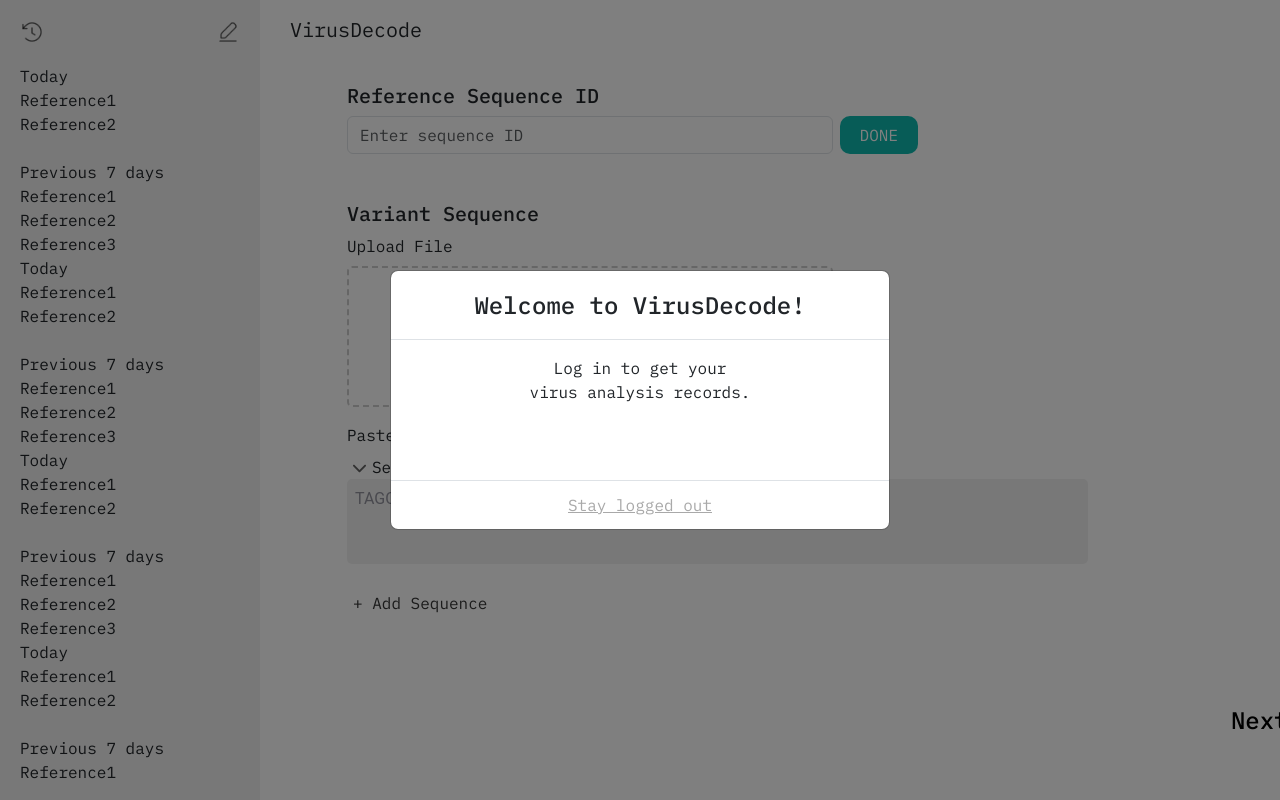
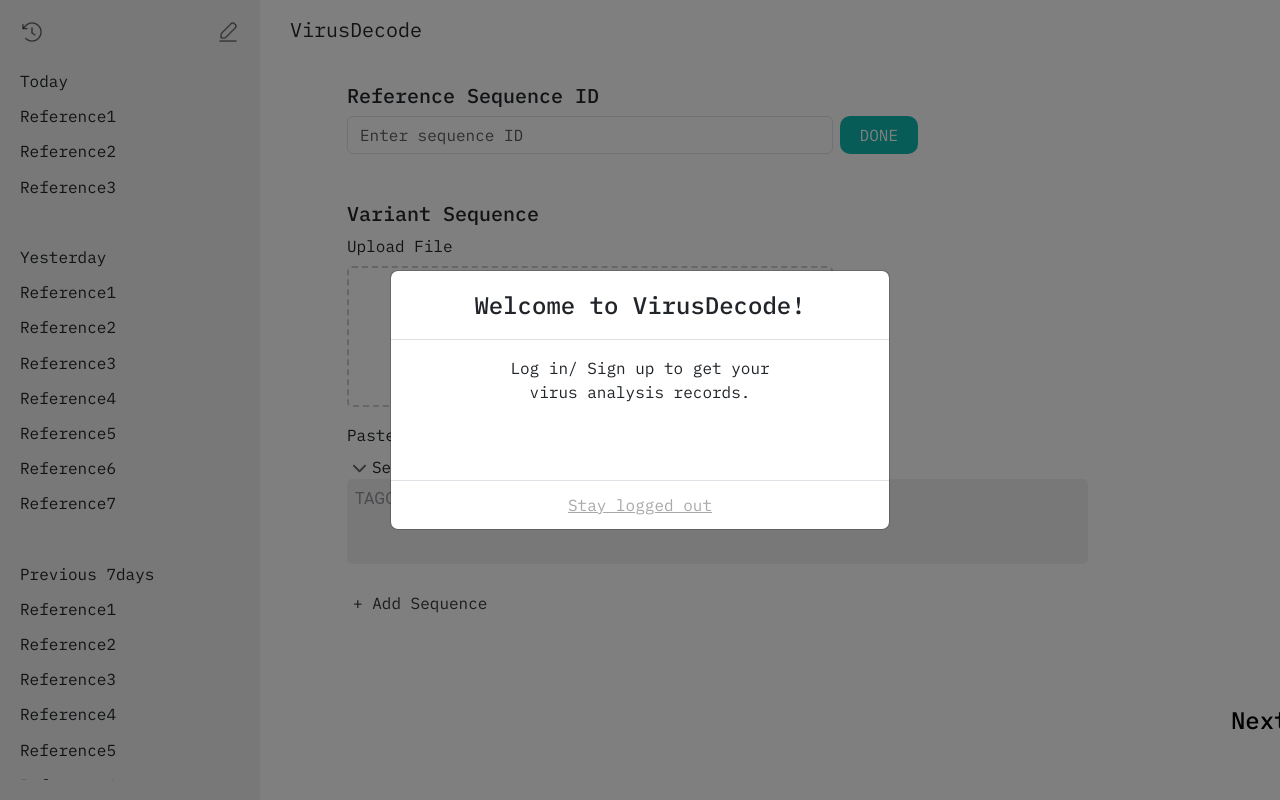
Before and after one commit to VirusDecode-project/VirusDecode, a React (Create React App) app in the folder frontend/: page /inputSeq in a window 1280 px wide. Shown: the top 800 px of the page. Built offline with nearby package versions, Linux system fonts and the light colour scheme.

Commit message:
주석처리로 한 부분들 삭제전 찐막 커밋

```diff
--- a/frontend/src/App.css
+++ b/frontend/src/App.css
@@ -121,4 +121,5 @@
   flex-grow: 1; /* Flex-grow로 남은 공간 차지 */
   overflow-y: auto;
   text-align: left;
+  line-height: 2.2;
 }
--- a/frontend/src/App.js
+++ b/frontend/src/App.js
@@ -1,12 +1,9 @@
 import './App.css';
 import 'bootstrap/dist/css/bootstrap.min.css';
-import { Navbar, Container } from 'react-bootstrap';
-import logo from './logo.png';//이거 퍼블릭 폴더에 넣기
+import logo from './logo.png';
 import { Routes, Route, useNavigate, useLocation} from 'react-router-dom'
-
 import InputSeq from './pages/inputSeq.js'
 import Analysis from './pages/analysis.js'
-
 import { React, useState, useEffect } from 'react';
 import historyIcon from './history.png';
 import editIcon from './edit.png';
@@ -52,51 +49,32 @@ function App() {
           <div>Today</div>
           <div>Reference1</div>
           <div>Reference2</div>
+          <div>Reference3</div>
           <br />
-          <div>Previous 7 days</div>
+          <div>Yesterday</div>
           <div>Reference1</div>
           <div>Reference2</div>
           <div>Reference3</div>
-          <div>Today</div>
-          <div>Reference1</div>
-          <div>Reference2</div>
+          <div>Reference4</div>
+          <div>Reference5</div>
+          <div>Reference6</div>
+          <div>Reference7</div>
+
           <br />
-          <div>Previous 7 days</div>
+          <div>Previous 7days</div>
           <div>Reference1</div>
           <div>Reference2</div>
           <div>Reference3</div>
-          <div>Today</div>
-          <div>Reference1</div>
-          <div>Reference2</div>
-          <br />
-          <div>Previous 7 days</div>
-          <div>Reference1</div>
-          <div>Reference2</div>
-          <div>Reference3</div>
-          <div>Today</div>
-          <div>Reference1</div>
-          <div>Reference2</div>
-          <br />
-          <div>Previous 7 days</div>
-          <div>Reference1</div>
-          <div>Reference2</div>
-          <div>Reference3</div>
-          <div>Today</div>
-          <div>Reference1</div>
-          <div>Reference2</div>
-          <br />
-          <div>Previous 7 days</div>
-          <div>Reference1</div>
-          <div>Reference2</div>
-          <div>Reference3</div>
-          <div>Today</div>
-          <div>Reference1</div>
-          <div>Reference2</div>
-          <br />
-          <div>Previous 7 days</div>
-          <div>Reference1</div>
-          <div>Reference2</div>
-          <div>Reference3</div>
+          <div>Reference4</div>
+          <div>Reference5</div>
+          <div>Reference6</div>
+          <div>Reference7</div>
+          <div>Reference8</div>
+          <div>Reference9</div>
+          <div>Referencea</div>
+          <div>Referenceb</div>
+          <div>Referencec</div>
+
 
 
         </div>
--- a/frontend/src/pages/analysis.js
+++ b/frontend/src/pages/analysis.js
@@ -1,10 +1,8 @@
-import { Nav, Offcanvas } from 'react-bootstrap';
+import { Nav } from 'react-bootstrap';
 import { useNavigate } from 'react-router-dom';
 import React, { useState, useEffect } from 'react';
 import loadingImage from './loading.png';
 import './analysis.css';
-import historyIcon from './history.png';
-import editIcon from './edit.png';
 
 function Analysis() {
     let [tab, setTab] = useState(0)
--- a/frontend/src/pages/inputSeq.js
+++ b/frontend/src/pages/inputSeq.js
@@ -1,38 +1,33 @@
 import { useState, useEffect } from 'react';
-import { Button, Modal, Form, Offcanvas, Row, Col } from 'react-bootstrap';
+import { Button, Modal, Form, Row, Col } from 'react-bootstrap';
 import { useNavigate } from 'react-router-dom';
 import GoogleLoginButton from '../GoogleLoginButton.js'; // 경로 확인
 import './inputSeq.css';
 import { FontAwesomeIcon } from '@fortawesome/react-fontawesome';
-import { faFile, faChevronDown, faChevronRight, faTrash } from '@fortawesome/free-solid-svg-icons';
+import { faChevronDown, faChevronRight, faTrash } from '@fortawesome/free-solid-svg-icons';
 import uploadIcon from './upload_icon.png';
 
 function InputSeq() {
   let navigate = useNavigate();
 
-  const [uploadedFiles, setUploadedFiles] = useState([]);
-  const handleFileChange = (event) => {
-    const files = Array.from(event.target.files);
-    setUploadedFiles((prevFiles) => [...prevFiles, ...files.map(file => file.name)]);
-  };
+  //const [uploadedFiles, setUploadedFiles] = useState([]);
+  // const handleFileChange = (event) => {
+  //   const files = Array.from(event.target.files);
+  //   setUploadedFiles((prevFiles) => [...prevFiles, ...files.map(file => file.name)]);
+  // };
 
-  const [pastedSequences, setPastedSequences] = useState([]);
-  const [currentSequence, setCurrentSequence] = useState('');
-  const handleAddSequence = () => {
-    if (currentSequence.trim() !== '') {
-      setPastedSequences((prevSequences) => [...prevSequences, currentSequence]);
-      setCurrentSequence('');
-    }
-  };
-
-
-  // const handleClose = () => setShow(false);
-  // const handleShow = () => setShow(true);
+  // const [pastedSequences, setPastedSequences] = useState([]);
+  // const [currentSequence, setCurrentSequence] = useState('');
+  // const handleAddSequence = () => {
+  //   if (currentSequence.trim() !== '') {
+  //     setPastedSequences((prevSequences) => [...prevSequences, currentSequence]);
+  //     setCurrentSequence('');
+  //   }
+  // };
 
   const [showModal, setShowModal] = useState(false);
   const handleCloseModal = () => setShowModal(false);
 
-  // const [show, setShow] = useState(true);
 
   useEffect(() => {
     setShowModal(true);
@@ -43,7 +38,7 @@ function InputSeq() {
 
   /*-----------다솔님 코드 구현 함수, 변수---------------*/
   const [editingFileIndex, setEditingFileIndex] = useState(null);
-  // const [uploadedFiles, setUploadedFiles] = useState([]);   이미 있음
+  const [uploadedFiles, setUploadedFiles] = useState([]);
   const [sequences, setSequences] = useState([{ id: 1, name: 'Sequence 1', value: '', visible: true }]);
   const [editingId, setEditingId] = useState(null);
   const [nextId, setNextId] = useState(2);
@@ -247,7 +242,7 @@ function InputSeq() {
           <Modal.Title>Welcome to VirusDecode!</Modal.Title>
         </Modal.Header>
         <Modal.Body className="modal-body-centered">
-          Log in to get your<br />
+          Log in/ Sign up to get your<br />
           virus analysis records.
           <div className="google-login-button-container">
             <GoogleLoginButton />
```
Also changed, not shown: frontend/src/pages/NavSide.css (deleted), frontend/src/pages/NavSide.js (deleted).
